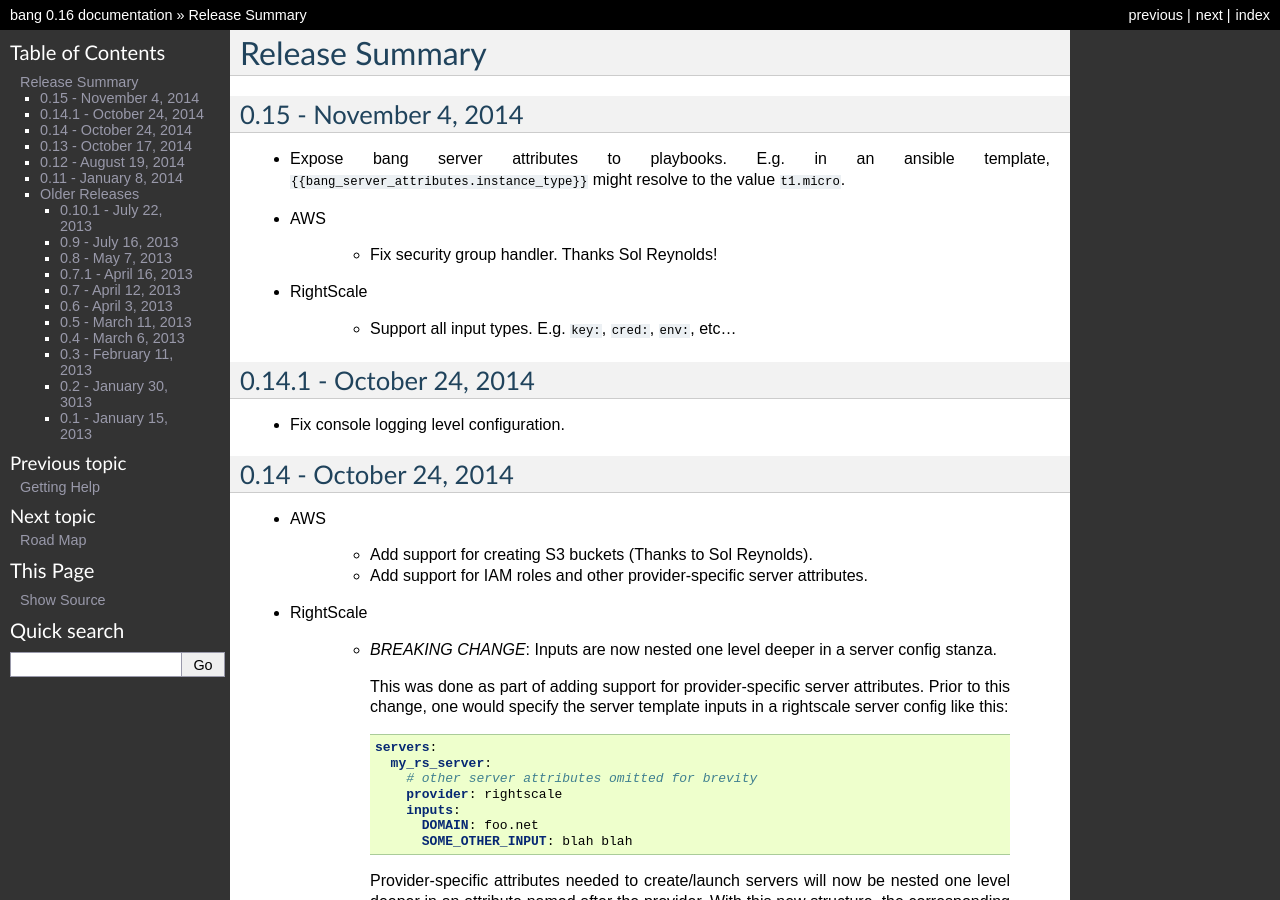
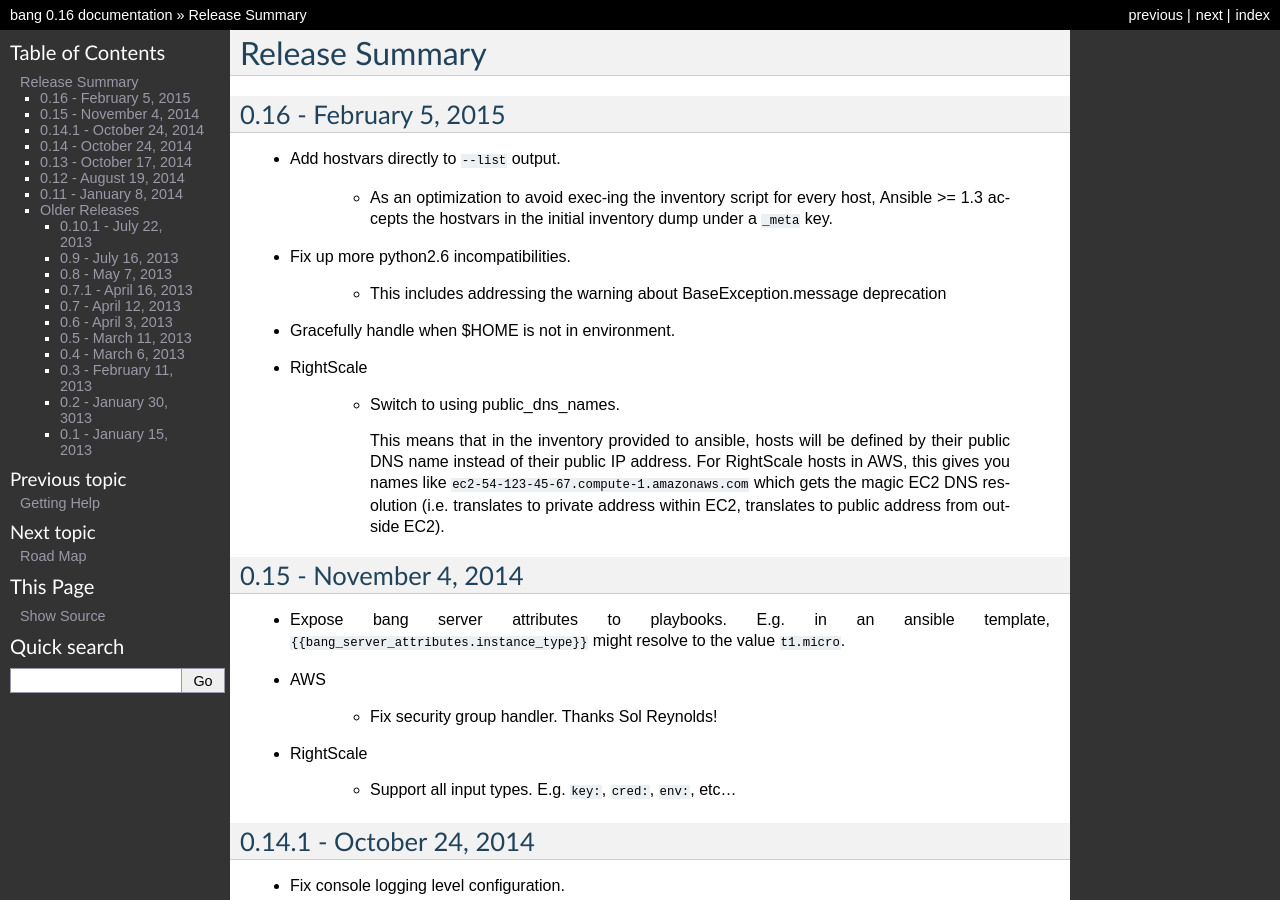
Before and after one commit to fr33jc/bang, a Sphinx documentation site: the page built from doc/releases.txt, in a window 1280 px wide and 900 px high. Built offline with Sphinx 7.4.7, drawn with Linux system fonts in a browser that asks for light colours.

Commit message:
Update release notes for 0.16

```diff
--- a/doc/releases.txt
+++ b/doc/releases.txt
@@ -1,6 +1,33 @@
 Release Summary
 ===============
 
+
+0.16 - February 5, 2015
+-----------------------
+- Add hostvars directly to ``--list`` output.
+
+    - As an optimization to avoid exec-ing the inventory script for
+      every host, Ansible >= 1.3 accepts the hostvars in the initial
+      inventory dump under a ``_meta`` key.
+
+- Fix up more python2.6 incompatibilities.
+
+    - This includes addressing the warning about
+      BaseException.message deprecation
+
+- Gracefully handle when $HOME is not in environment.
+
+- RightScale
+
+    - Switch to using public_dns_names.
+
+      This means that in the inventory provided to ansible, hosts
+      will be defined by their public DNS name instead of their
+      public IP address.  For RightScale hosts in AWS, this gives you
+      names like ``ec2-54-123-45-67.compute-1.amazonaws.com`` which
+      gets the magic EC2 DNS resolution (i.e. translates to private
+      address within EC2, translates to public address from outside
+      EC2).
 
 0.15 - November 4, 2014
 -----------------------
```
